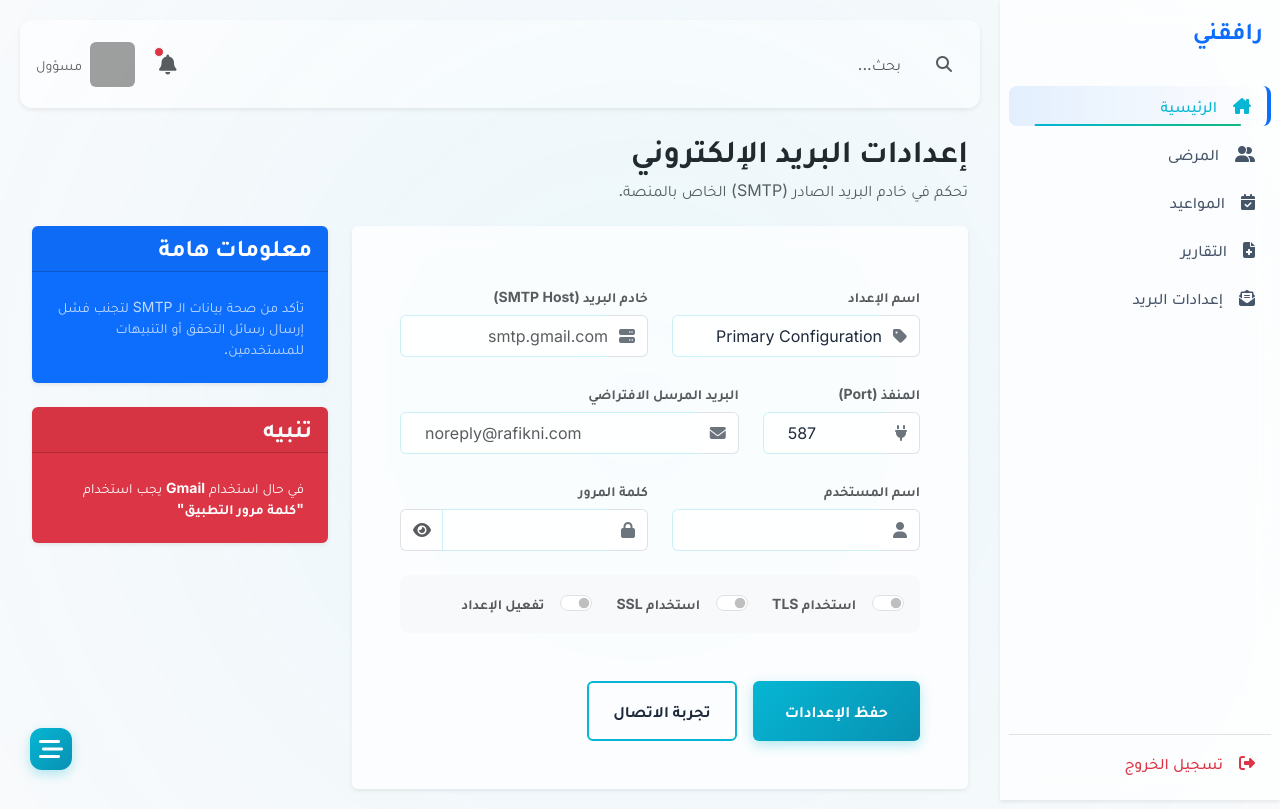
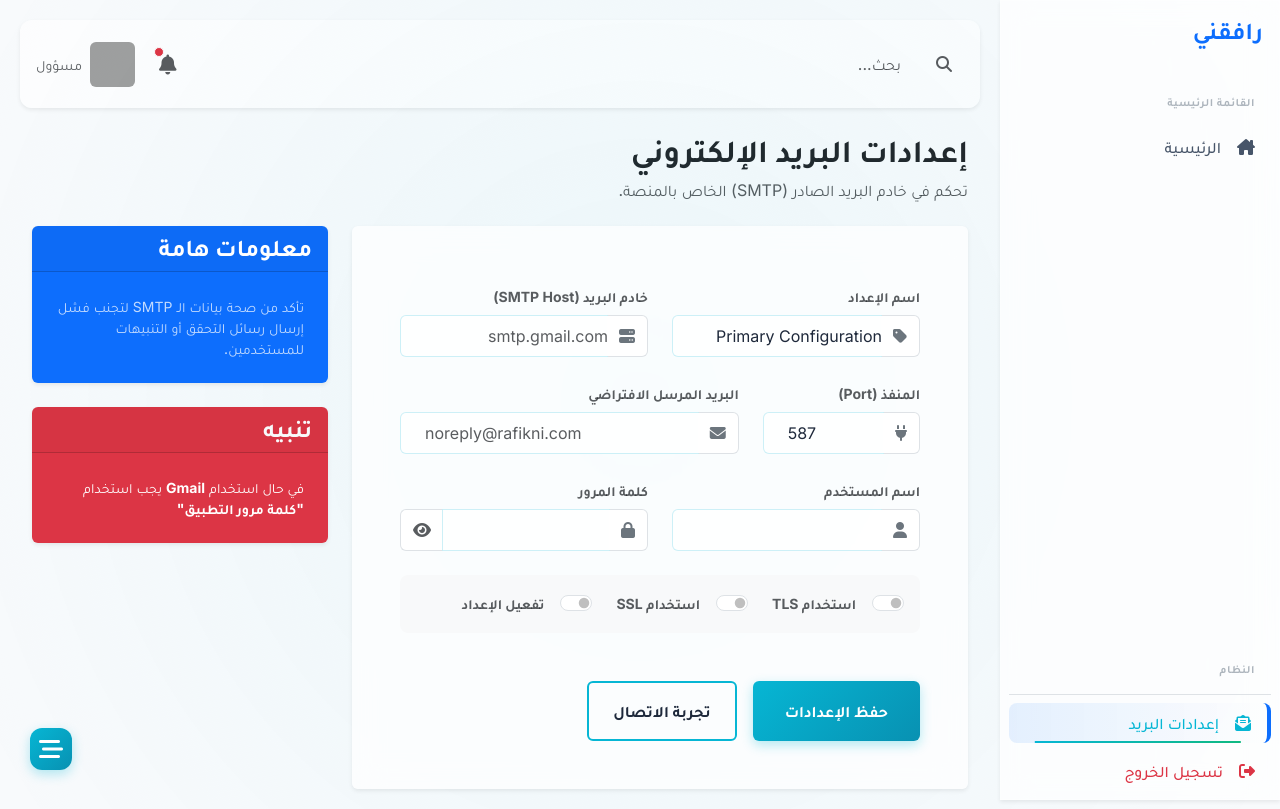
Before and after one commit to amraoui-mo7amed/rafikni, a Django app: page /dashboard/settings/email/ in a window 1280 px wide. Run offline with Django 5.2, Linux system fonts and the light colour scheme; data that the repository does not hold is empty; grey boxes are pictures that could not be loaded.

Commit message:
feat: Implement dynamic sidebar navigation using a context processor and dynamic template rendering.

```diff
--- a/core/settings.py
+++ b/core/settings.py
@@ -75,6 +75,7 @@ TEMPLATES = [
                 "django.template.context_processors.request",
                 "django.contrib.auth.context_processors.auth",
                 "django.contrib.messages.context_processors.messages",
+                "dashboard.context_processors.sidebar_menu",
             ],
         },
     },
--- /dev/null
+++ b/dashboard/context_processors.py
@@ -0,0 +1,57 @@
+from django.urls import reverse, resolve
+
+def sidebar_menu(request):
+    current_url_name = None
+    try:
+        current_url_name = resolve(request.path_info).url_name
+        namespace = resolve(request.path_info).namespace
+        if namespace:
+            current_url_name = f"{namespace}:{current_url_name}"
+    except:
+        pass
+
+    menu_sections = [
+        {
+            "label": "القائمة الرئيسية",
+            "items": [
+                {
+                    "name": "الرئيسية",
+                    "url_name": "dashboard:index",
+                    "icon": "fa-solid fa-house-chimney",
+                }
+            ],
+        },
+        {
+            "label": "النظام",
+            "items": [
+                {
+                    "name": "إعدادات البريد",
+                    "url_name": "dashboard:email_settings",
+                    "icon": "fa-solid fa-envelope-open-text",
+                },
+                {
+                    "name": "تسجيل الخروج",
+                    "url_name": "user_auth:logout",
+                    "icon": "fa-solid fa-right-from-bracket",
+                    "class": "text-danger",
+                }
+            ],
+            "mt_auto": True
+        },
+    ]
+
+    # Process items for active state and URLs
+    for section in menu_sections:
+        for item in section["items"]:
+            try:
+                if item["url_name"] == "#":
+                    item["url"] = "#"
+                else:
+                    item["url"] = reverse(item["url_name"])
+            except:
+                item["url"] = "#"
+
+            # Simple active state check
+            item["active"] = (current_url_name == item.get("url_name"))
+
+    return {"sidebar_menu": menu_sections}
--- a/dashboard/static/css/dash_index.css
+++ b/dashboard/static/css/dash_index.css
@@ -132,6 +132,27 @@ body {
     background: linear-gradient(90deg, rgba(13, 110, 253, 0.1) 0%, rgba(13, 110, 253, 0) 100%);
     border-right: 4px solid #0d6efd;
     color: #0d6efd;
+}
+
+.sidebar-label {
+    font-size: 0.7rem;
+    font-weight: 700;
+    text-transform: uppercase;
+    color: #adb5bd;
+    letter-spacing: 0.5px;
+    padding: 0.5rem 1.5rem;
+    margin-top: 0.5rem;
+    display: block;
+    transition: all 0.2s;
+    white-space: nowrap;
+}
+
+.sidebar.collapsed .sidebar-label {
+    opacity: 0;
+    visibility: hidden;
+    height: 0;
+    padding: 0;
+    margin: 0;
 }
 
 /* Main Container */
--- a/dashboard/templates/dashboard/dash_index.html
+++ b/dashboard/templates/dashboard/dash_index.html
@@ -6,19 +6,16 @@
     <link rel="stylesheet"
           href="{% static 'css/dash_index.css' %}?v={% now 'U' %}" />
 {% endblock css %}
-
-{% block navbar %}{% endblock navbar %}
-
+{% block navbar %}
+{% endblock navbar %}
 {% block content %}
-    <div class="sidebar-overlay" id="sidebarOverlay"></div>
-
+    <div class="sidebar-overlay" id="sidebarOverlay">
+    </div>
     <!-- Floating Sidebar Toggle -->
     <button id="sidebarToggle" class="btn btn-primary shadow-lg floating-toggle">
         <i class="fa-solid fa-bars-staggered"></i>
     </button>
-
     <div class="dashboard-wrapper d-flex" dir="rtl">
-
         <!-- Sidebar -->
         <aside id="sidebar" class="sidebar bg-glass shadow-sm">
             <div class="sidebar-header d-flex align-items-center p-3">
@@ -29,52 +26,22 @@
                 </div>
             </div>
             <div class="sidebar-content mt-3 d-flex flex-column h-100">
-                <ul class="nav flex-column p-2 flex-grow-1">
-                    <li class="nav-item mb-2">
-                        <a href="{% url 'dashboard:index' %}"
-                           class="nav-link active d-flex align-items-center rounded-3 p-3 transition">
-                            <i class="fa-solid fa-house-chimney me-3"></i>
-                            <span class="link-text">الرئيسية</span>
-                        </a>
-                    </li>
-                    <li class="nav-item mb-2">
-                        <a href="#"
-                           class="nav-link d-flex align-items-center rounded-3 p-3 transition">
-                            <i class="fa-solid fa-user-group me-3"></i>
-                            <span class="link-text">المرضى</span>
-                        </a>
-                    </li>
-                    <li class="nav-item mb-2">
-                        <a href="#"
-                           class="nav-link d-flex align-items-center rounded-3 p-3 transition">
-                            <i class="fa-solid fa-calendar-check me-3"></i>
-                            <span class="link-text">المواعيد</span>
-                        </a>
-                    </li>
-                    <li class="nav-item mb-2">
-                        <a href="#"
-                           class="nav-link d-flex align-items-center rounded-3 p-3 transition">
-                            <i class="fa-solid fa-file-medical me-3"></i>
-                            <span class="link-text">التقارير</span>
-                        </a>
-                    </li>
-                    <li class="nav-item mb-2">
-                        <a href="{% url 'dashboard:email_settings' %}"
-                           class="nav-link d-flex align-items-center rounded-3 p-3 transition">
-                            <i class="fa-solid fa-envelope-open-text me-3"></i>
-                            <span class="link-text">إعدادات البريد</span>
-                        </a>
-                    </li>
-                </ul>
-                <ul class="nav flex-column p-2 mt-auto mb-2">
-                    <li class="nav-item border-top pt-2">
-                        <a href="{% url 'user_auth:logout' %}"
-                           class="nav-link d-flex align-items-center rounded-3 p-3 transition text-danger">
-                            <i class="fa-solid fa-right-from-bracket me-3"></i>
-                            <span class="link-text">تسجيل الخروج</span>
-                        </a>
-                    </li>
-                </ul>
+                {% for section in sidebar_menu %}
+                    {% if section.label %}
+                        <span class="sidebar-label">{{ section.label }}</span>
+                    {% endif %}
+                    <ul class="nav flex-column p-2 {% if section.mt_auto %}mt-auto{% else %}flex-grow-1{% endif %} {% if not forloop.last %}mb-2{% endif %}">
+                        {% for item in section.items %}
+                            <li class="nav-item {% if not forloop.last %}mb-2{% endif %} {% if section.mt_auto and forloop.first %}border-top pt-2{% endif %}">
+                                <a href="{{ item.url }}"
+                                   class="nav-link {% if item.active %}active{% endif %} d-flex align-items-center rounded-3 p-3 transition {{ item.class }}">
+                                    <i class="{{ item.icon }} me-3"></i>
+                                    <span class="link-text">{{ item.name }}</span>
+                                </a>
+                            </li>
+                        {% endfor %}
+                    </ul>
+                {% endfor %}
             </div>
         </aside>
         <!-- Main Content -->
@@ -94,54 +61,77 @@
                 <div class="user-actions d-flex align-items-center">
                     <!-- Notifications Dropdown -->
                     <div class="dropdown me-4 position-relative">
-                        <div class="notifications cursor-pointer" id="notificationDropdown" data-bs-toggle="dropdown" data-bs-offset="0,15" aria-expanded="false">
+                        <div class="notifications cursor-pointer"
+                             id="notificationDropdown"
+                             data-bs-toggle="dropdown"
+                             data-bs-offset="0,15"
+                             aria-expanded="false">
                             <i class="fa-solid fa-bell text-muted fa-lg"></i>
                             <span class="badge rounded-pill bg-danger border border-light position-absolute top-0 start-100 translate-middle p-1 pulse-animation">
                                 <span class="visually-hidden">تنبيهات</span>
                             </span>
                         </div>
-                        <div class="dropdown-menu bg-glass dropdown-menu-end border-0 shadow-lg p-0 mt-3 notification-panel" aria-labelledby="notificationDropdown">
+                        <div class="dropdown-menu bg-glass dropdown-menu-end border-0 shadow-lg p-0 mt-3 notification-panel"
+                             aria-labelledby="notificationDropdown">
                             <div class="p-3 border-bottom d-flex align-items-center justify-content-between">
-                                <h6 class="m-0 fw-bold text-dark">التنبيهات</h6>
+                                <h6 class="m-0 fw-bold text-dark">
+                                    التنبيهات
+                                </h6>
                                 <span class="badge bg-soft-primary text-primary small">3 جديدة</span>
                             </div>
-                            <div class="notification-list" style="max-height: 350px; overflow-y: auto;">
+                            <div class="notification-list" style="max-height: 350px; overflow-y: auto">
                                 <!-- Sample Notification 1 -->
-                                <a href="#" class="dropdown-item p-3 border-bottom d-flex align-items-start transition">
+                                <a href="#"
+                                   class="dropdown-item p-3 border-bottom d-flex align-items-start transition">
                                     <div class="icon-box bg-soft-primary p-2 rounded-3 text-primary me-3">
                                         <i class="fa-solid fa-calendar-check small"></i>
                                     </div>
                                     <div class="flex-grow-1 text-wrap">
-                                        <p class="m-0 small fw-bold">موعد جديد</p>
-                                        <p class="m-0 x-small text-muted">لديك موعد جديد مع المريض "أحمد علي" اليوم الساعة 4:00 مساءً.</p>
+                                        <p class="m-0 small fw-bold">
+                                            موعد جديد
+                                        </p>
+                                        <p class="m-0 x-small text-muted">
+                                            لديك موعد جديد مع المريض "أحمد علي" اليوم الساعة 4:00 مساءً.
+                                        </p>
                                         <span class="x-small text-primary mt-1 d-block">منذ 5 دقائق</span>
                                     </div>
                                 </a>
                                 <!-- Sample Notification 2 -->
-                                <a href="#" class="dropdown-item p-3 border-bottom d-flex align-items-start transition">
+                                <a href="#"
+                                   class="dropdown-item p-3 border-bottom d-flex align-items-start transition">
                                     <div class="icon-box bg-soft-success p-2 rounded-3 text-success me-3">
                                         <i class="fa-solid fa-user-plus small"></i>
                                     </div>
                                     <div class="flex-grow-1 text-wrap">
-                                        <p class="m-0 small fw-bold">ملف مريض جديد</p>
-                                        <p class="m-0 x-small text-muted">تمت إضافة ملف طبي جديد للمريضة "سارة خالد".</p>
+                                        <p class="m-0 small fw-bold">
+                                            ملف مريض جديد
+                                        </p>
+                                        <p class="m-0 x-small text-muted">
+                                            تمت إضافة ملف طبي جديد للمريضة "سارة خالد".
+                                        </p>
                                         <span class="x-small text-primary mt-1 d-block">منذ ساعة</span>
                                     </div>
                                 </a>
                                 <!-- Sample Notification 3 -->
-                                <a href="#" class="dropdown-item p-3 d-flex align-items-start transition">
+                                <a href="#"
+                                   class="dropdown-item p-3 d-flex align-items-start transition">
                                     <div class="icon-box bg-soft-warning p-2 rounded-3 text-warning me-3">
                                         <i class="fa-solid fa-triangle-exclamation small"></i>
                                     </div>
                                     <div class="flex-grow-1 text-wrap">
-                                        <p class="m-0 small fw-bold">تحديث النظام</p>
-                                        <p class="m-0 x-small text-muted">توجد تحديثات جديدة متوفرة لمنصة رافقني.</p>
+                                        <p class="m-0 small fw-bold">
+                                            تحديث النظام
+                                        </p>
+                                        <p class="m-0 x-small text-muted">
+                                            توجد تحديثات جديدة متوفرة لمنصة رافقني.
+                                        </p>
                                         <span class="x-small text-primary mt-1 d-block">منذ يوم</span>
                                     </div>
                                 </a>
                             </div>
                             <div class="p-2 border-top text-center">
-                                <a href="#" class="btn btn-link btn-sm text-primary text-decoration-none fw-bold">مشاهدة الكل</a>
+                                <a href="#"
+                                   class="btn btn-link btn-sm text-primary text-decoration-none fw-bold">مشاهدة الكل</a>
                             </div>
                         </div>
                     </div>
@@ -159,7 +149,6 @@
                             </h6>
                             <small class="text-muted"> مسؤول</small>
                         </div>
-
                     </div>
                 </div>
             </nav>
@@ -214,8 +203,8 @@
         </main>
     </div>
 {% endblock content %}
-
-{% block footer %}{% endblock footer %}
+{% block footer %}
+{% endblock footer %}
 {% block js %}
     <script src="{% static 'js/dash_index.js' %}?v={% now 'U' %}"></script>
 {% endblock js %}
```
Also changed, not shown: user_auth/views/auth.py (+15 -5 lines).
